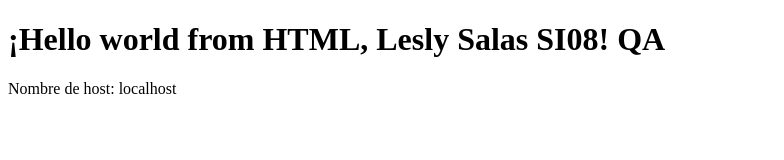
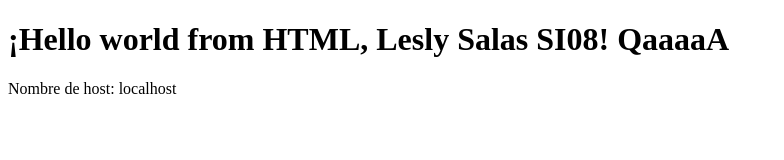
Before and after one commit to lessalcu/Html-Balance, a plain HTML site: page index.html in a window 1280 px wide. Shown: the whole page, without its empty margins (0-784 px from the left). Drawn offline with Linux system fonts and the light colour scheme.

Commit message:
Update index.html

```diff
--- a/index.html
+++ b/index.html
@@ -7,7 +7,7 @@
     <title>Hello World</title>
 </head>
 <body>
-    <h1>¡Hello world from HTML, Lesly Salas SI08! QA </h1>
+    <h1>¡Hello world from HTML, Lesly Salas SI08! QaaaaA </h1>
  <p>Nombre de host: <span id="hostname"></span></p>
 
   <script>
```
